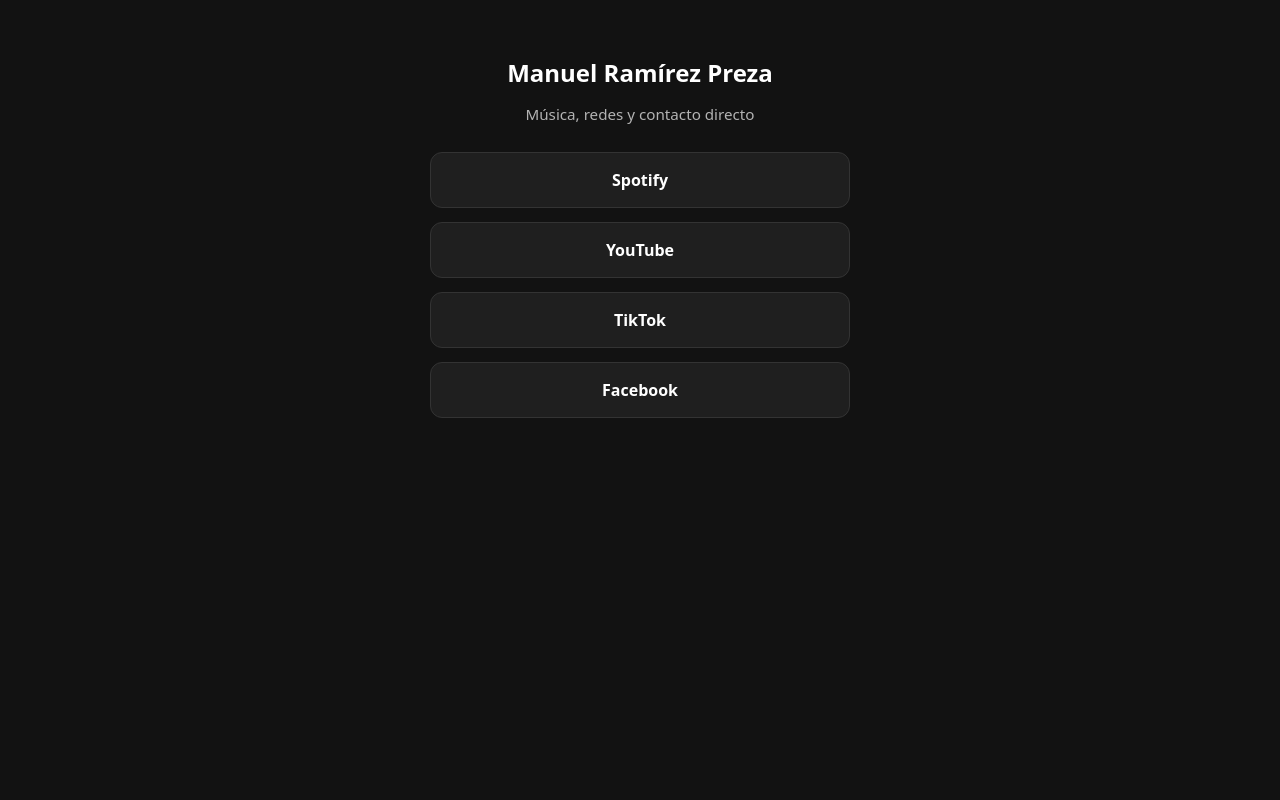
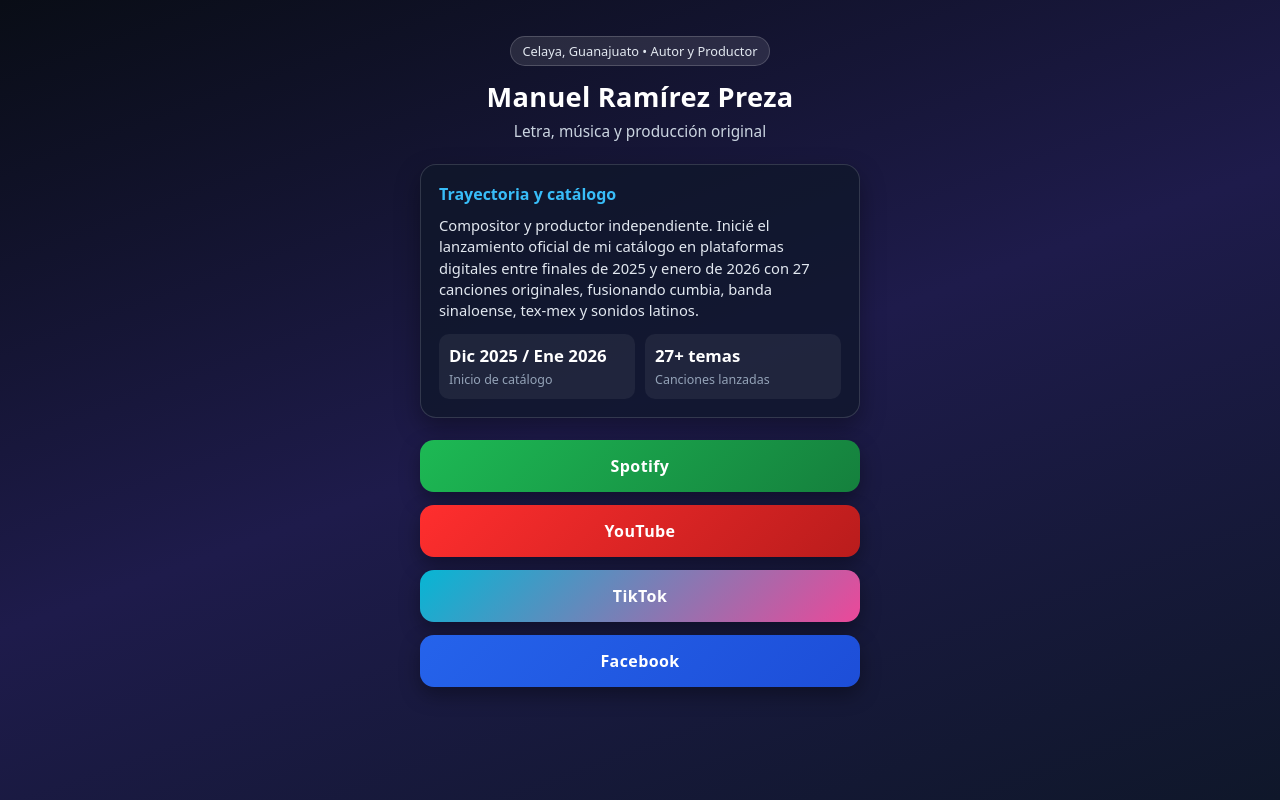
Before and after one commit to Shazam1974/enlaces, a plain HTML site: page index.html in a window 1280 px wide. Drawn offline with Linux system fonts and the light colour scheme.

Commit message:
Biografía, inicio de catálogo y estadísticas

```diff
--- a/index.html
+++ b/index.html
@@ -3,49 +3,151 @@
 <head>
   <meta charset="UTF-8">
   <meta name="viewport" content="width=device-width, initial-scale=1.0">
-  <title>Manuel Ramírez Preza | Enlaces</title>
+  <title>Manuel Ramírez Preza | Música y Enlaces</title>
   <style>
+    * {
+      box-sizing: border-box;
+    }
     body {
       font-family: system-ui, -apple-system, sans-serif;
-      background: #121212;
+      background: linear-gradient(160deg, #090d16 0%, #1e1b4b 50%, #0f172a 100%);
       color: #ffffff;
+      min-height: 100vh;
       display: flex;
       flex-direction: column;
       align-items: center;
-      padding: 40px 20px;
+      padding: 36px 20px;
       margin: 0;
     }
     .contenedor {
       width: 100%;
-      max-width: 420px;
+      max-width: 440px;
       text-align: center;
     }
-    h1 { font-size: 1.5rem; margin-bottom: 6px; }
-    p { color: #b3b3b3; font-size: 0.95rem; margin-bottom: 28px; }
+    .insignia {
+      display: inline-block;
+      background: rgba(255, 255, 255, 0.1);
+      border: 1px solid rgba(255, 255, 255, 0.18);
+      padding: 5px 12px;
+      border-radius: 999px;
+      font-size: 0.8rem;
+      color: #e2e8f0;
+      margin-bottom: 12px;
+    }
+    h1 {
+      font-size: 1.7rem;
+      margin: 0 0 6px 0;
+      letter-spacing: 0.3px;
+    }
+    .subtitulo {
+      color: #cbd5e1;
+      font-size: 0.96rem;
+      margin: 0 0 22px 0;
+    }
+    .tarjeta-info {
+      background: rgba(15, 23, 42, 0.75);
+      border: 1px solid rgba(255, 255, 255, 0.14);
+      border-radius: 16px;
+      padding: 18px;
+      text-align: left;
+      margin-bottom: 22px;
+      box-shadow: 0 10px 24px rgba(0, 0, 0, 0.35);
+    }
+    .tarjeta-info h2 {
+      font-size: 1rem;
+      margin: 0 0 10px 0;
+      color: #38bdf8;
+    }
+    .tarjeta-info p {
+      margin: 0 0 12px 0;
+      font-size: 0.92rem;
+      line-height: 1.45;
+      color: #e2e8f0;
+    }
+    .datos {
+      display: grid;
+      grid-template-columns: 1fr 1fr;
+      gap: 10px;
+      margin-top: 10px;
+    }
+    .dato {
+      background: rgba(255, 255, 255, 0.06);
+      border-radius: 10px;
+      padding: 10px;
+    }
+    .dato strong {
+      display: block;
+      font-size: 1.05rem;
+      color: #ffffff;
+    }
+    .dato span {
+      font-size: 0.78rem;
+      color: #94a3b8;
+    }
     .boton {
       display: block;
-      background: #1f1f1f;
       color: #ffffff;
       text-decoration: none;
-      padding: 16px;
-      margin-bottom: 14px;
-      border-radius: 12px;
-      font-weight: 600;
-      border: 1px solid #333;
-      transition: background 0.2s;
+      padding: 15px 20px;
+      margin-bottom: 13px;
+      border-radius: 14px;
+      font-weight: 700;
+      font-size: 1rem;
+      letter-spacing: 0.4px;
+      box-shadow: 0 8px 20px rgba(0, 0, 0, 0.35);
+      transition: transform 0.28s cubic-bezier(0.22, 1, 0.36, 1),
+                  box-shadow 0.28s ease,
+                  filter 0.28s ease;
     }
-    .boton:hover { background: #2d2d2d; }
+    .boton:hover {
+      transform: translateY(-4px) scale(1.02);
+      box-shadow: 0 14px 26px rgba(0, 0, 0, 0.5);
+      filter: brightness(1.1);
+    }
+    .boton:active {
+      transform: translateY(1px) scale(0.98);
+    }
+    .spotify {
+      background: linear-gradient(135deg, #1db954, #15803d);
+    }
+    .youtube {
+      background: linear-gradient(135deg, #ff2e2e, #b91c1c);
+    }
+    .tiktok {
+      background: linear-gradient(135deg, #06b6d4, #ec4899);
+    }
+    .facebook {
+      background: linear-gradient(135deg, #2563eb, #1d4ed8);
+    }
   </style>
 </head>
 <body>
   <div class="contenedor">
+    <div class="insignia">Celaya, Guanajuato • Autor y Productor</div>
     <h1>Manuel Ramírez Preza</h1>
-    <p>Música, redes y contacto directo</p>
+    <p class="subtitulo">Letra, música y producción original</p>
 
-    <a class="boton" href="https://open.spotify.com/user/vylnrby96dg62aalilbs3z3n5?si=Y9FFncGwRsOAJCPMGy41jg&utm_source=copy-link" target="_blank">Spotify</a>
-    <a class="boton" href="https://www.youtube.com/@ManuelRamirez-tp9wu" target="_blank">YouTube</a>
-    <a class="boton" href="https://www.tiktok.com/@federicomanuelram1?_r=1&_t=ZS-9BYRqy7uO40" target="_blank">TikTok</a>
-    <a class="boton" href="https://www.facebook.com/share/19oqcDnxDX/" target="_blank">Facebook</a>
+    <div class="tarjeta-info">
+      <h2>Trayectoria y catálogo</h2>
+      <p>
+        Compositor y productor independiente. Inicié el lanzamiento oficial de mi catálogo en plataformas digitales entre finales de 2025 y enero de 2026 con 27 canciones originales, fusionando cumbia, banda sinaloense, tex-mex y sonidos latinos.
+      </p>
+      <div class="datos">
+        <div class="dato">
+          <strong>Dic 2025 / Ene 2026</strong>
+          <span>Inicio de catálogo</span>
+        </div>
+        <div class="dato">
+          <strong>27+ temas</strong>
+          <span>Canciones lanzadas</span>
+        </div>
+      </div>
+    </div>
+
+    <a class="boton spotify" href="https://open.spotify.com/user/vylnrby96dg62aalilbs3z3n5?si=Y9FFncGwRsOAJCPMGy41jg&utm_source=copy-link" target="_blank">Spotify</a>
+    <a class="boton youtube" href="https://www.youtube.com/@ManuelRamirez-tp9wu" target="_blank">YouTube</a>
+    <a class="boton tiktok" href="https://www.tiktok.com/@federicomanuelram1?_r=1&_t=ZS-9BYRqy7uO40" target="_blank">TikTok</a>
+    <a class="boton facebook" href="https://www.facebook.com/share/19oqcDnxDX/" target="_blank">Facebook</a>
   </div>
 </body>
 </html>
```
